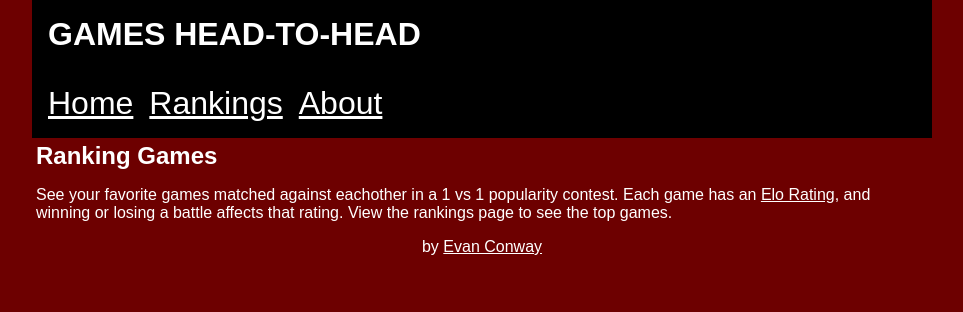
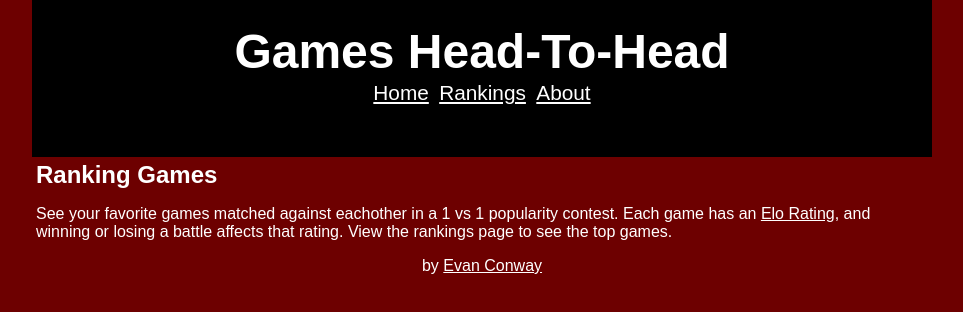
Before and after one commit to evanconway/game-rank-battles, a React (Vite) app in the folder client/: page /about in a window 1280 px wide. Shown: the top 312 px of the page, without its empty margins (158-1121 px from the left). Built offline with nearby package versions, Linux system fonts and the light colour scheme.

Commit message:
tidy up styling of top sections

```diff
--- a/client/src/App.tsx
+++ b/client/src/App.tsx
@@ -1,24 +1,40 @@
 import { Outlet } from "react-router-dom";
 import Link from "./components/Link.tsx";
 import { applyBodyHTMLStyles } from "./styles.ts";
+import { useIsPhone } from "./util.ts";
 
 const App = () => {
   applyBodyHTMLStyles();
+
+  const isPhone = useIsPhone();
 
   return (
     <div style={{ background: "white", maxWidth: "900px", margin: "0 auto" }}>
       <div style={{ background: "black" }}>
         <h1
           style={{
+            fontSize: "3em",
+            textAlign: "center",
             padding: "0.5em",
+            paddingBottom: "0",
             color: "white",
             marginBottom: 0,
             marginTop: 0,
           }}
         >
-          GAMES HEAD-TO-HEAD
+          {isPhone ? ["Games", <br />, "Head-To-Head"] : "Games Head-To-Head"}
         </h1>
-        <div style={{ display: "flex", gap: "1em", padding: "1em" }}>
+        <div
+          style={{
+            fontSize: "0.65em",
+            display: "flex",
+            gap: "1em",
+            padding: "1em",
+            paddingTop: "0.2em",
+            paddingBottom: "5em",
+            justifyContent: "center",
+          }}
+        >
           <Link to="/" name="Home" />
           <Link to="/ranks?p=0" name="Rankings" />
           <Link to="/about" name="About" />
--- a/client/src/components/Ranks.tsx
+++ b/client/src/components/Ranks.tsx
@@ -30,6 +30,7 @@ const Ranks = () => {
   const pageSelector = (
     <div
       style={{
+        fontSize: "0.65em",
         display: "flex",
         background: "black",
         gap: "1em",
```
